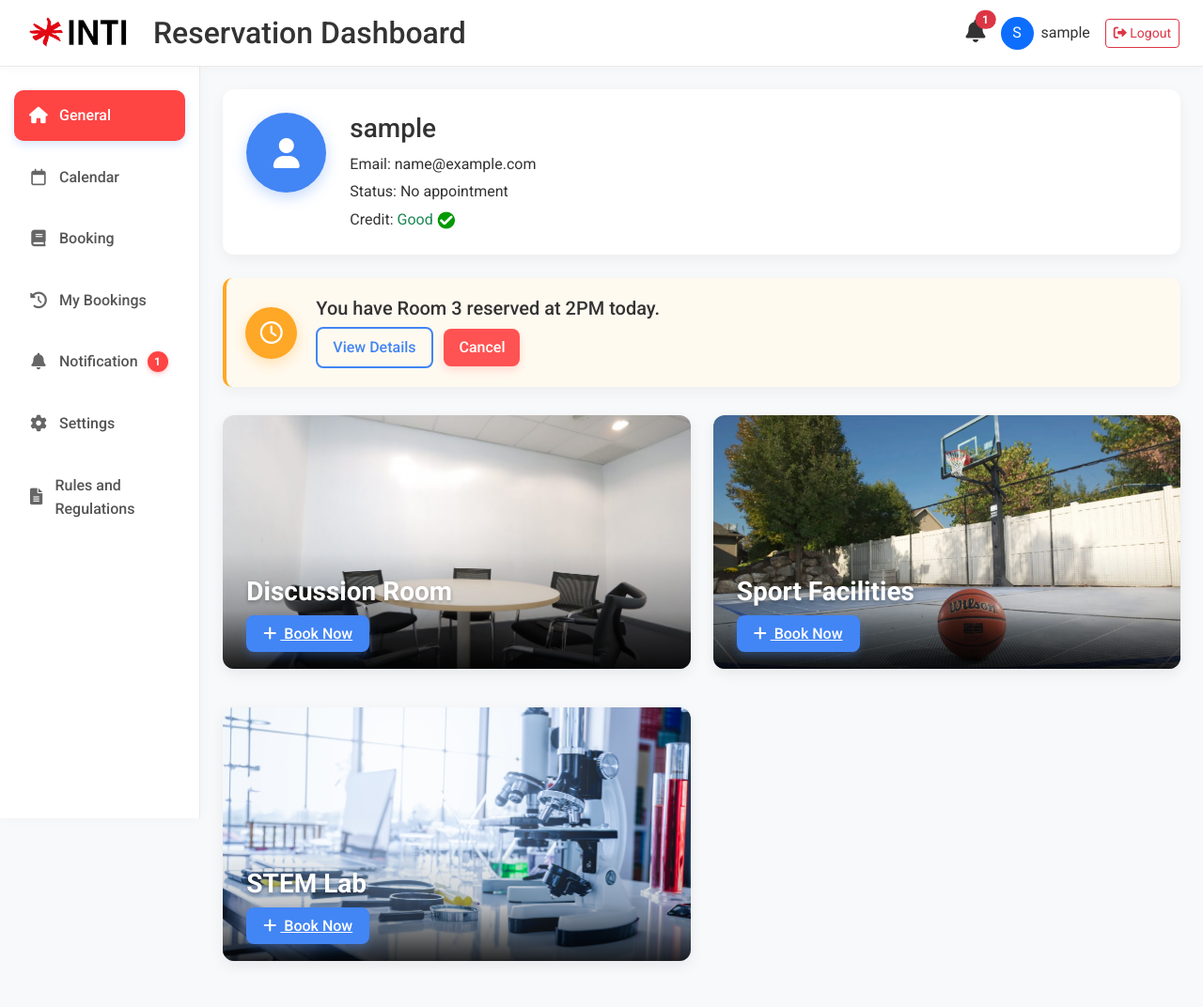
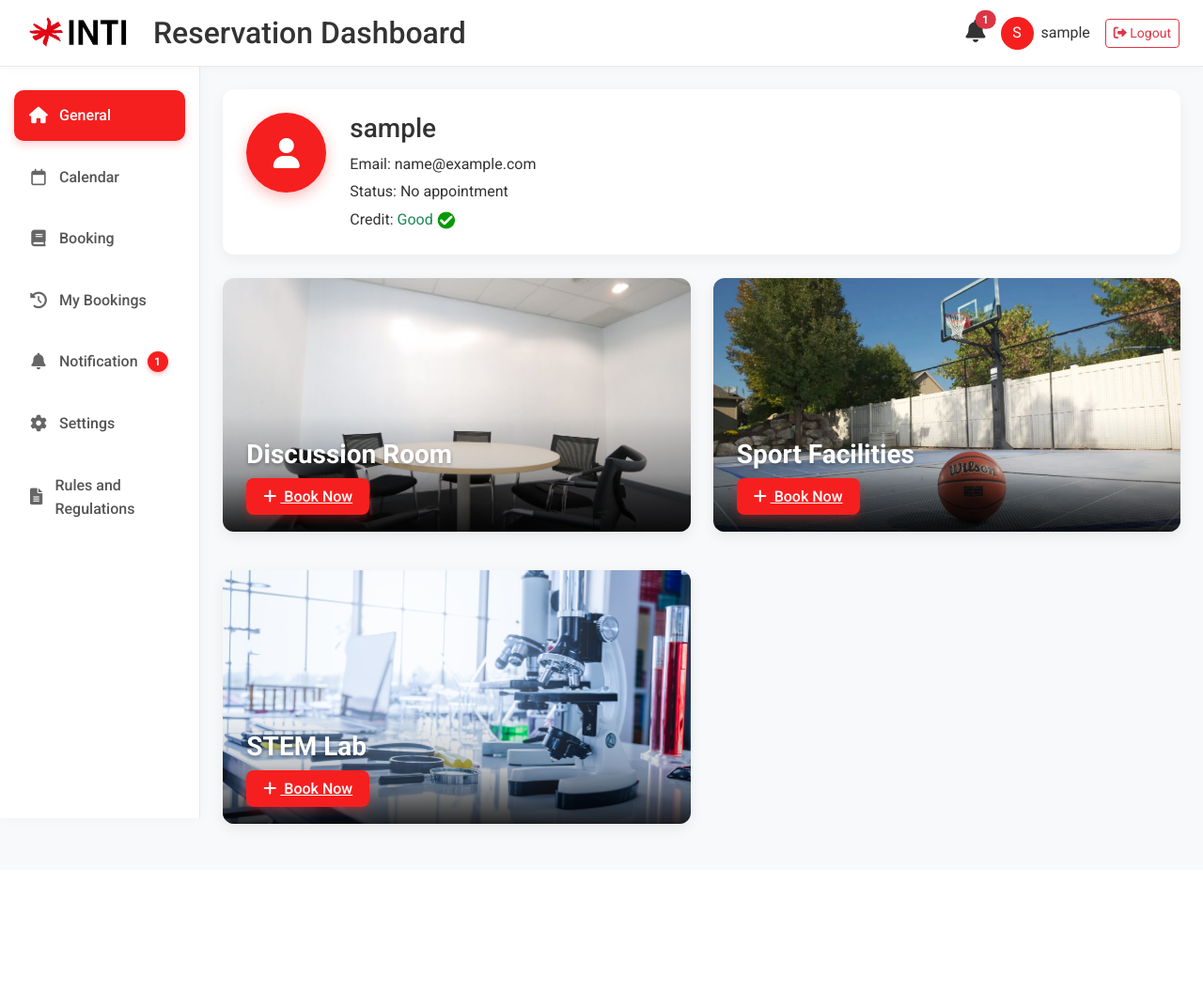
Before and after one commit to XXD051030/INTI_Smart_Booking_FYP, a PHP site: page / in a window 1280 px wide. Shown: the whole page at 94% size. After the commit the page ends 885 px from the top, so only its background shows below. Run offline with PHP 8.4, Linux system fonts and the light colour scheme; the visitor is signed in with stand-in values (Sample User, id 1).

Commit message:
V0.3.2 change color theme

```diff
--- a/admin/css/bookings.css
+++ b/admin/css/bookings.css
@@ -6,7 +6,7 @@ body {
 
 /* Header Styles */
 .admin-header {
-    background: linear-gradient(135deg, #667eea 0%, #764ba2 100%);
+    background: linear-gradient(135deg, #de1569 0%, #764ba2 100%);
     color: white;
     padding: 1rem 0;
     box-shadow: 0 2px 10px rgba(0,0,0,0.1);
@@ -167,7 +167,8 @@ body {
 }
 
 .booking-cell.confirmed .booking-info {
-    background: linear-gradient(135deg, #e8f5e8 0%, #d4edda 100%);
+    background: linear-gradient(135deg, #e8f5e8 0%, #d4ed
+     100%);
     border: 2px solid #28a745;
 }
 
--- a/admin/dashboard.php
+++ b/admin/dashboard.php
@@ -61,7 +61,7 @@ try {
         }
 
         .admin-header {
-            background: linear-gradient(135deg, #667eea 0%, #764ba2 100%);
+            background: linear-gradient(135deg,rgb(246, 31, 31) 0%,rgb(229, 30, 30) 100%);
             color: white;
             padding: 1rem 0;
             box-shadow: 0 2px 10px rgba(0,0,0,0.1);
--- a/css/style.css
+++ b/css/style.css
@@ -22,7 +22,7 @@ body {
     transition: all 0.3s ease;
 }
 .nav-item:hover {
-    background-color: #f5f9ff;
+    background-color: #fff5f5;
     transform: translateX(3px);
 }
 .nav-link {
@@ -42,8 +42,8 @@ body {
     color: #666;
 }
 .active {
-    background-color: #ff4444;
-    box-shadow: 0 4px 10px rgba(66, 133, 244, 0.2);
+    background-color: rgb(246, 31, 31);
+    box-shadow: 0 4px 10px rgba(246, 31, 31, 0.2);
 }
 .active .nav-link {
     color: white;
@@ -64,7 +64,7 @@ body {
     box-shadow: 0 8px 20px rgba(0, 0, 0, 0.1);
 }
 .notification-badge {
-    background-color: #ff4444;
+    background-color: rgb(246, 31, 31);
     color: white;
     border-radius: 50%;
     width: 22px;
@@ -75,7 +75,7 @@ body {
     font-size: 12px;
     margin-left: 10px;
     font-weight: 600;
-    box-shadow: 0 2px 5px rgba(255, 68, 68, 0.3);
+    box-shadow: 0 2px 5px rgba(246, 31, 31, 0.3);
 }
 .profile-section {
     background-color: #fff;
@@ -92,14 +92,14 @@ body {
     width: 85px;
     height: 85px;
     border-radius: 50%;
-    background-color: #4285F4;
+    background-color: rgb(246, 31, 31);
     display: flex;
     align-items: center;
     justify-content: center;
     color: white;
     font-size: 32px;
     margin-right: 25px;
-    box-shadow: 0 5px 15px rgba(66, 133, 244, 0.3);
+    box-shadow: 0 5px 15px rgba(246, 31, 31, 0.3);
 }
 .alert-reservation {
     background-color: #fffaf0;
@@ -156,19 +156,19 @@ body {
     text-shadow: 0 2px 4px rgba(0, 0, 0, 0.3);
 }
 .btn-book {
-    background-color: #4285F4;
+    background-color: rgb(246, 31, 31);
     color: white;
     border: none;
     border-radius: 8px;
     padding: 10px 18px;
     font-weight: 500;
     transition: all 0.3s ease;
-    box-shadow: 0 4px 10px rgba(66, 133, 244, 0.3);
+    box-shadow: 0 4px 10px rgba(246, 31, 31, 0.3);
 }
 .btn-book:hover {
-    background-color: #3367d6;
+    background-color: rgb(212, 26, 26);
     transform: translateY(-2px);
-    box-shadow: 0 6px 15px rgba(66, 133, 244, 0.4);
+    box-shadow: 0 6px 15px rgba(246, 31, 31, 0.4);
 }
 .btn-book i {
     transition: transform 0.2s ease;
@@ -189,18 +189,18 @@ body {
     z-index: 1000;
 }
 .btn-outline-primary {
-    border: 2px solid #4285F4;
+    border: 2px solid rgb(246, 31, 31);
     background-color: transparent;
-    color: #4285F4;
+    color: rgb(246, 31, 31);
     font-weight: 500;
     border-radius: 8px;
     padding: 8px 16px;
     transition: all 0.3s ease;
 }
 .btn-outline-primary:hover {
-    background-color: #4285F4;
+    background-color: rgb(246, 31, 31);
     color: white;
-    box-shadow: 0 4px 10px rgba(66, 133, 244, 0.3);
+    box-shadow: 0 4px 10px rgba(246, 31, 31, 0.3);
 }
 .btn-danger {
     background-color: #ff5252;
@@ -216,3 +216,22 @@ body {
     box-shadow: 0 6px 15px rgba(255, 82, 82, 0.3);
     transform: translateY(-2px);
 }
+
+/* Override Bootstrap primary colors */
+.bg-primary {
+    background-color: rgb(246, 31, 31) !important;
+}
+
+.text-primary {
+    color: rgb(246, 31, 31) !important;
+}
+
+.btn-primary {
+    background-color: rgb(246, 31, 31) !important;
+    border-color: rgb(246, 31, 31) !important;
+}
+
+.btn-primary:hover {
+    background-color: rgb(212, 26, 26) !important;
+    border-color: rgb(212, 26, 26) !important;
+}
--- a/general.php
+++ b/general.php
@@ -125,19 +125,6 @@ try {
                     </div>
                 </div>
 
-                <!-- Reservation Alert -->
-                <div class="alert-reservation d-flex align-items-center">
-                    <div class="clock-icon">
-                        <i class="far fa-clock"></i>
-                    </div>
-                    <div class="flex-grow-1">
-                        <h5 class="mb-2">You have Room 3 reserved at 2PM today.</h5>
-                        <div>
-                            <button class="btn btn-outline-primary me-2">View Details</button>
-                            <button class="btn btn-danger">Cancel</button>
-                        </div>
-                    </div>
-                </div>
 
                 <!-- Places Section -->
                 <div class="row mt-4">
```
Also changed, not shown: css/booking.css (+29 -29 lines), css/login.css (+11 -11 lines), register.php (+12 -12 lines).
